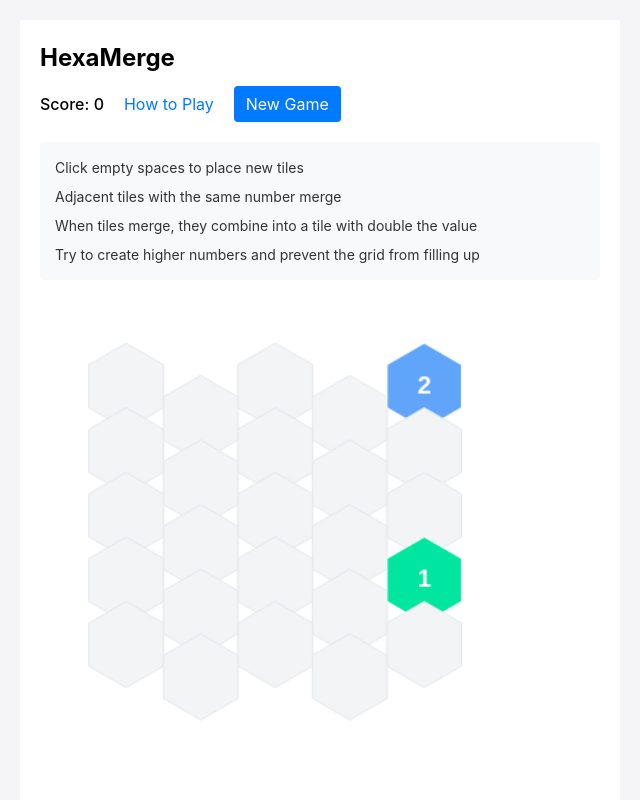
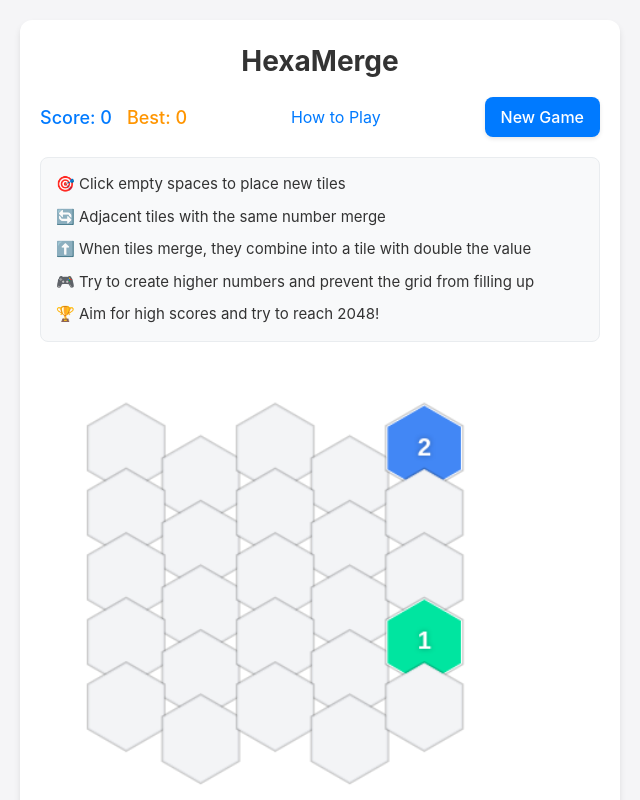
Before and after one commit to leonkalema/colorDash, a SvelteKit app: page /hexamerge in a window 1280 px wide. Both pictures are taken after a click on the button "How to Play". Shown: the top 800 px of the page, without its empty margins (320-960 px from the left). Built offline with nearby package versions, Linux system fonts and the light colour scheme.

Commit message:
why did tailwind fail now am using css

```diff
--- a/src/routes/hexamerge/+page.svelte
+++ b/src/routes/hexamerge/+page.svelte
@@ -3,26 +3,52 @@
     import { slide } from 'svelte/transition';
 
     let showInstructions = false;
-
     let canvas;
     let ctx;
     let hexSize = 35;
     let gridSize = 5;
     let grid = [];
     let score = 0;
+    let highScore = 0;
     let gameOver = false;
     let hexPositions = [];
+    let animations = [];
 
+    // Colors for tiles
     const colors = {
-      1: '#00E5A0',
-      2: '#60A5FA',
-      4: '#FFB100',
-      8: '#A78BFA',
-      16: '#FF6B6B',
-      32: '#F472B6',
-      64: '#818CF8',
-      128: '#4ADE80'
+      1: '#00E5A0',    // Bright mint
+      2: '#4287f5',    // Bright blue
+      4: '#ffa500',    // Bright orange
+      8: '#9D5BED',    // Bright purple
+      16: '#ff4444',   // Bright red
+      32: '#ff69b4',   // Bright pink
+      64: '#4834d4',   // Deep indigo
+      128: '#2ecc71',  // Emerald
+      256: '#e056fd',  // Bright violet
+      512: '#eb4d4b',  // Crimson
+      1024: '#f0932b', // Orange
+      2048: '#6c5ce7'  // Purple
     };
+
+    // Initialize game
+    onMount(() => {
+      const savedHighScore = localStorage.getItem('hexamerge-highscore');
+      if (savedHighScore) {
+        highScore = parseInt(savedHighScore);
+      }
+      initializeCanvas();
+      resetGame();
+    });
+
+    function resetGame() {
+      grid = Array(gridSize * gridSize).fill(null);
+      score = 0;
+      gameOver = false;
+      animations = [];
+      addRandomTile();
+      addRandomTile();
+      draw();
+    }
 
     function initializeCanvas() {
       const padding = hexSize * 2;
@@ -33,8 +59,31 @@
       ctx.textBaseline = 'middle';
     }
 
+    function getHexPosition(row, col) {
+      const padding = hexSize * 2;
+      const x = padding + col * hexSize * 1.73;
+      const y = padding + row * hexSize * 1.5 + (col % 2) * hexSize * 0.75;
+      return { x, y };
+    }
+
     function drawHex(x, y, size, value = null) {
       const a = (2 * Math.PI) / 6;
+
+      // Draw shadow
+      ctx.save();
+      ctx.beginPath();
+      for (let i = 0; i < 6; i++) {
+        ctx.lineTo(
+          x + (size + 2) * Math.cos(a * i - Math.PI/6),
+          y + (size + 2) * Math.sin(a * i - Math.PI/6)
+        );
+      }
+      ctx.closePath();
+      ctx.fillStyle = 'rgba(0,0,0,0.2)';
+      ctx.fill();
+      ctx.restore();
+
+      // Draw hex
       ctx.beginPath();
       for (let i = 0; i < 6; i++) {
         ctx.lineTo(
@@ -56,17 +105,13 @@
       ctx.stroke();
 
       if (value !== null) {
+        ctx.shadowColor = 'rgba(0,0,0,0.3)';
+        ctx.shadowBlur = 4;
         ctx.fillStyle = 'white';
         ctx.font = 'bold 20px Arial';
         ctx.fillText(2 ** (value - 1), x, y);
+        ctx.shadowBlur = 0;
       }
-    }
-
-    function getHexPosition(row, col) {
-      const padding = hexSize * 2;
-      const x = padding + col * hexSize * 1.73;
-      const y = padding + row * hexSize * 1.5 + (col % 2) * hexSize * 0.75;
-      return { x, y };
     }
 
     function draw() {
@@ -122,29 +167,11 @@
       }
     }
 
-    function resetGame() {
-      grid = Array(gridSize * gridSize).fill(null);
-      score = 0;
-      gameOver = false;
-      addRandomTile();
-      addRandomTile();
-      draw();
-    }
-
     function getNeighbors(index) {
       const row = Math.floor(index / gridSize);
       const col = index % gridSize;
       const neighbors = [];
-
-      // Offset for even/odd columns
-      const directions = [
-        [-1, 0], // up
-        [1, 0],  // down
-        [0, -1], // left
-        [0, 1],  // right
-        [-1, -1], // up-left
-        [-1, 1]   // up-right
-      ];
+      const directions = [[-1, 0], [1, 0], [0, -1], [0, 1], [-1, -1], [-1, 1]];
 
       for (const [dx, dy] of directions) {
         const newRow = row + dx;
@@ -153,7 +180,6 @@
           neighbors.push(newRow * gridSize + newCol);
         }
       }
-
       return neighbors;
     }
 
@@ -169,6 +195,11 @@
         grid[index] = newValue;
         score += newValue * (tilesToMerge.length + 1);
 
+        if (score > highScore) {
+          highScore = score;
+          localStorage.setItem('hexamerge-highscore', highScore.toString());
+        }
+
         tilesToMerge.forEach(n => {
           grid[n] = null;
         });
@@ -182,7 +213,6 @@
           }
         }, 150);
       }
-
       return merged;
     }
 
@@ -227,19 +257,17 @@
         }
       }
     }
-
-    onMount(() => {
-      initializeCanvas();
-      resetGame();
-    });
   </script>
 
   <main>
     <div class="game-container">
       <header>
         <h1>HexaMerge</h1>
-        <div class="game-controls">
-          <span class="score">Score: {score}</span>
+        <div class="game-info">
+          <div class="scores">
+            <div class="score">Score: {score}</div>
+            <div class="high-score">Best: {highScore}</div>
+          </div>
           <button class="link-button" on:click={() => showInstructions = !showInstructions}>
             How to Play
           </button>
@@ -252,10 +280,11 @@
       {#if showInstructions}
         <div class="instructions" transition:slide>
           <ul>
-            <li>Click empty spaces to place new tiles</li>
-            <li>Adjacent tiles with the same number merge</li>
-            <li>When tiles merge, they combine into a tile with double the value</li>
-            <li>Try to create higher numbers and prevent the grid from filling up</li>
+            <li>🎯 Click empty spaces to place new tiles</li>
+            <li>🔄 Adjacent tiles with the same number merge</li>
+            <li>⬆️ When tiles merge, they combine into a tile with double the value</li>
+            <li>🎮 Try to create higher numbers and prevent the grid from filling up</li>
+            <li>🏆 Aim for high scores and try to reach 2048!</li>
           </ul>
         </div>
       {/if}
@@ -280,6 +309,8 @@
       margin: 20px auto;
       padding: 20px;
       background: white;
+      border-radius: 12px;
+      box-shadow: 0 4px 6px rgba(0,0,0,0.1);
     }
 
     header {
@@ -289,56 +320,77 @@
     h1 {
       margin: 0;
       padding: 0;
-      font-size: 24px;
+      font-size: 28px;
       font-weight: bold;
+      text-align: center;
+      color: #333;
     }
 
-    .game-controls {
+    .game-info {
       display: flex;
+      justify-content: space-between;
       align-items: center;
-      gap: 20px;
-      margin-top: 10px;
+      margin-top: 15px;
+    }
+
+    .scores {
+      display: flex;
+      gap: 15px;
     }
 
     .score {
-      font-size: 16px;
+      font-size: 18px;
       font-weight: 500;
+      color: #007AFF;
+    }
+
+    .high-score {
+      font-size: 18px;
+      font-weight: 500;
+      color: #FF9500;
     }
 
     .link-button {
       background: none;
       border: none;
       color: #007AFF;
-      padding: 0;
+      padding: 6px 12px;
       font: inherit;
       cursor: pointer;
       text-decoration: none;
+      transition: all 0.2s;
     }
 
     .link-button:hover {
-      text-decoration: underline;
+      background: #f0f0f0;
+      border-radius: 6px;
     }
 
     .new-game-button {
       background: #007AFF;
       color: white;
       border: none;
-      padding: 6px 12px;
-      border-radius: 4px;
+      padding: 8px 16px;
+      border-radius: 8px;
       font: inherit;
+      font-weight: 500;
       cursor: pointer;
-      transition: background-color 0.2s;
+      transition: all 0.2s;
+      box-shadow: 0 2px 4px rgba(0,0,0,0.1);
     }
 
     .new-game-button:hover {
       background: #0056b3;
+      transform: translateY(-1px);
+      box-shadow: 0 4px 8px rgba(0,0,0,0.1);
     }
 
     .instructions {
       background: #f8f9fa;
       padding: 15px;
       margin-bottom: 20px;
-      border-radius: 4px;
+      border-radius: 8px;
+      border: 1px solid #e9ecef;
     }
 
     .instructions ul {
@@ -348,9 +400,12 @@
     }
 
     .instructions li {
-      margin-bottom: 8px;
-      font-size: 14px;
+      margin-bottom: 10px;
+      font-size: 15px;
       color: #333;
+      display: flex;
+      align-items: center;
+      gap: 8px;
     }
 
     .instructions li:last-child {
```
